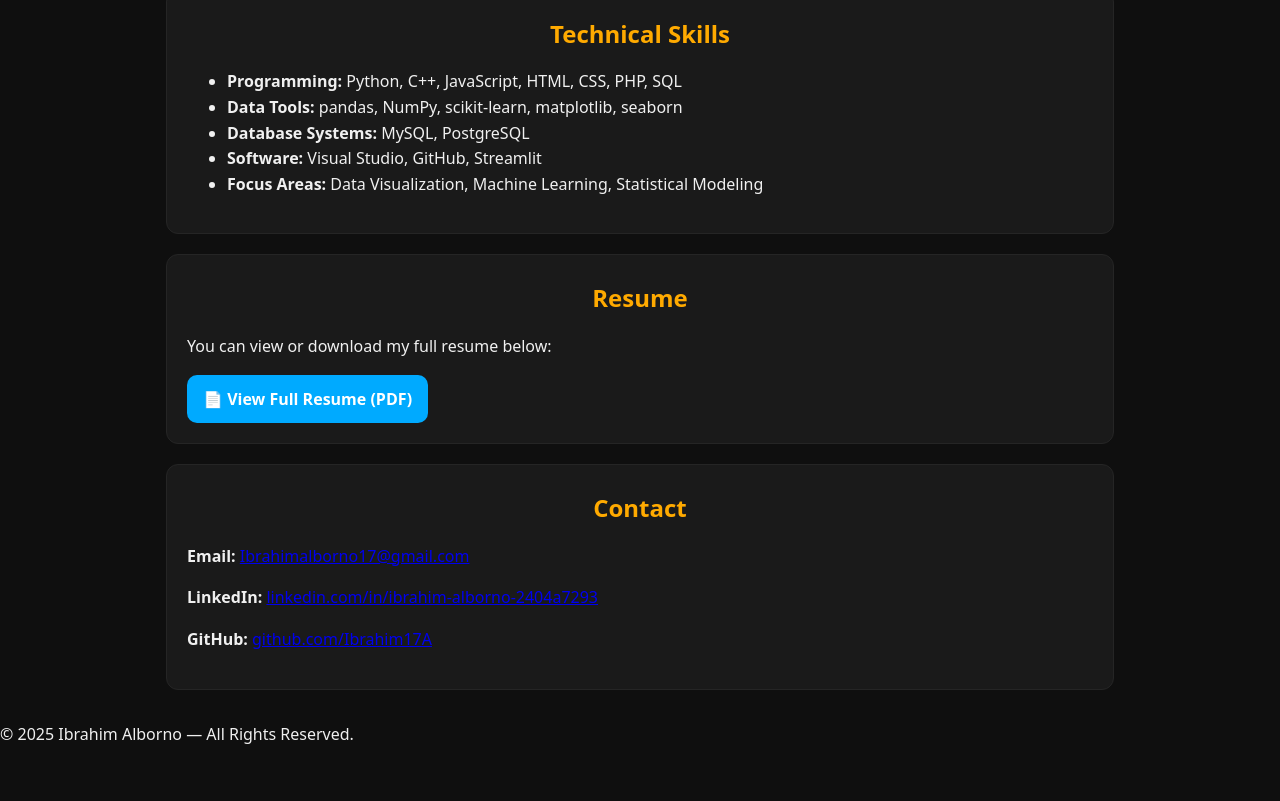
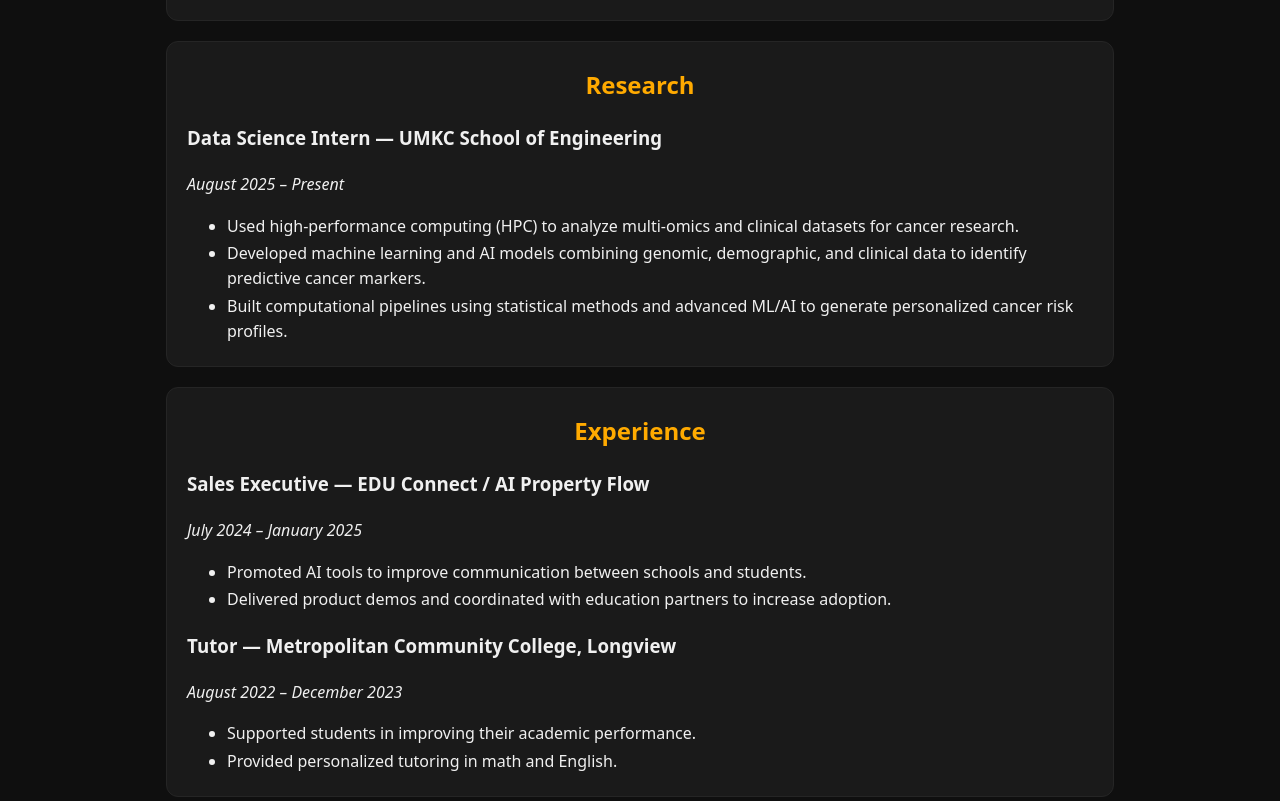
Before and after one commit to Ibrahim17A/CS-490WD, a plain HTML site: page final-portfolio/index.html in a window 1280 px wide. Shown: the part 1265-2066 px from the top of the page. Before the commit the page ends 2012 px from the top, so only its background shows below. Drawn offline with Linux system fonts and the light colour scheme.

Commit message:
Update index.html

```diff
--- a/final-portfolio/index.html
+++ b/final-portfolio/index.html
@@ -6,15 +6,23 @@
   <title>Ibrahim Alborno | Data Scientist Portfolio</title>
   <link rel="stylesheet" href="style.css">
 </head>
+
 <body>
+  <button id="darkModeToggle" aria-label="Toggle Dark Mode" class="floating-btn">🌓</button>
+  <button id="scrollToTop" aria-label="Scroll to Top" class="floating-btn">⬆</button>
+
   <header class="site-header">
+    <h1 id="greeting"></h1>
     <h1>Ibrahim Alborno</h1>
     <p class="tagline">Aspiring Data Scientist | AI & Data-Driven Solutions</p>
+
     <nav aria-label="Primary">
       <ul class="nav">
         <li><a href="#bio">Bio</a></li>
         <li><a href="#education">Education</a></li>
         <li><a href="#projects">Projects</a></li>
+        <li><a href="#research">Research</a></li>
+        <li><a href="#experience">Experience</a></li>
         <li><a href="#skills">Skills</a></li>
         <li><a href="#resume">Resume</a></li>
         <li><a href="#contact">Contact</a></li>
@@ -23,7 +31,6 @@
   </header>
 
   <main>
-    <!-- BIO -->
     <section id="bio" class="card">
       <h2>Professional Bio</h2>
       <img src="profile.jpg" alt="Professional headshot of Ibrahim Alborno" class="avatar">
@@ -32,7 +39,6 @@
       </p>
     </section>
 
-    <!-- EDUCATION -->
     <section id="education" class="card">
       <h2>Education</h2>
       <p><strong>University of Missouri – Kansas City</strong><br>
@@ -43,7 +49,6 @@
         Data Science Foundations.</p>
     </section>
 
-    <!-- PROJECTS -->
     <section id="projects" class="card">
       <h2>Highlighted Project</h2>
       <article>
@@ -59,7 +64,41 @@
       </article>
     </section>
 
-    <!-- SKILLS -->
+    <section id="research" class="card">
+      <h2>Research</h2>
+      <article>
+        <h3>Data Science Intern — UMKC School of Engineering</h3>
+        <p><em>August 2025 – Present</em></p>
+        <ul class="bullets compact">
+          <li>Used high-performance computing (HPC) to analyze multi-omics and clinical datasets for cancer research.</li>
+          <li>Developed machine learning and AI models combining genomic, demographic, and clinical data to identify predictive cancer markers.</li>
+          <li>Built computational pipelines using statistical methods and advanced ML/AI to generate personalized cancer risk profiles.</li>
+        </ul>
+      </article>
+    </section>
+
+    <section id="experience" class="card">
+      <h2>Experience</h2>
+
+      <article>
+        <h3>Sales Executive — EDU Connect / AI Property Flow</h3>
+        <p><em>July 2024 – January 2025</em></p>
+        <ul class="bullets compact">
+          <li>Promoted AI tools to improve communication between schools and students.</li>
+          <li>Delivered product demos and coordinated with education partners to increase adoption.</li>
+        </ul>
+      </article>
+
+      <article>
+        <h3>Tutor — Metropolitan Community College, Longview</h3>
+        <p><em>August 2022 – December 2023</em></p>
+        <ul class="bullets compact">
+          <li>Supported students in improving their academic performance.</li>
+          <li>Provided personalized tutoring in math and English.</li>
+        </ul>
+      </article>
+    </section>
+
     <section id="skills" class="card">
       <h2>Technical Skills</h2>
       <ul class="skills-list">
@@ -71,14 +110,12 @@
       </ul>
     </section>
 
-    <!-- RESUME -->
     <section id="resume" class="card">
       <h2>Resume</h2>
       <p>You can view or download my full resume below:</p>
       <a href="resume.pdf" target="_blank" class="btn">📄 View Full Resume (PDF)</a>
     </section>
 
-    <!-- CONTACT -->
     <section id="contact" class="card">
       <h2>Contact</h2>
       <p><strong>Email:</strong> <a href="mailto:Ibrahimalborno17@gmail.com">Ibrahimalborno17@gmail.com</a></p>
@@ -99,12 +136,15 @@
     </section>
   </main>
 
-  <footer>
+  <footer class="site-footer">
     <p>&copy; <span id="year"></span> Ibrahim Alborno — All Rights Reserved.</p>
   </footer>
+
+  <script src="script.js"></script>
 
   <script>
     document.getElementById("year").textContent = new Date().getFullYear();
   </script>
+
 </body>
 </html>
```
